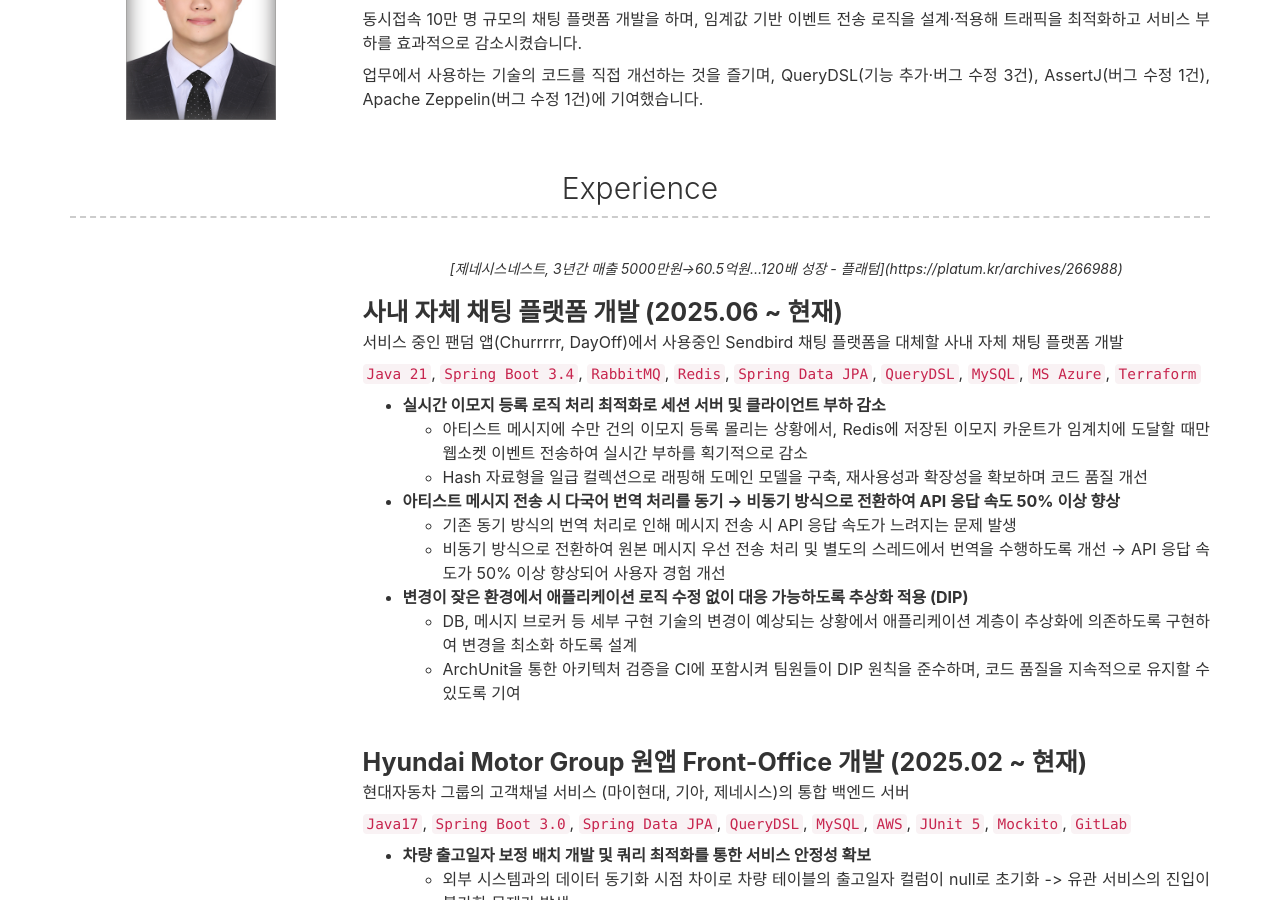
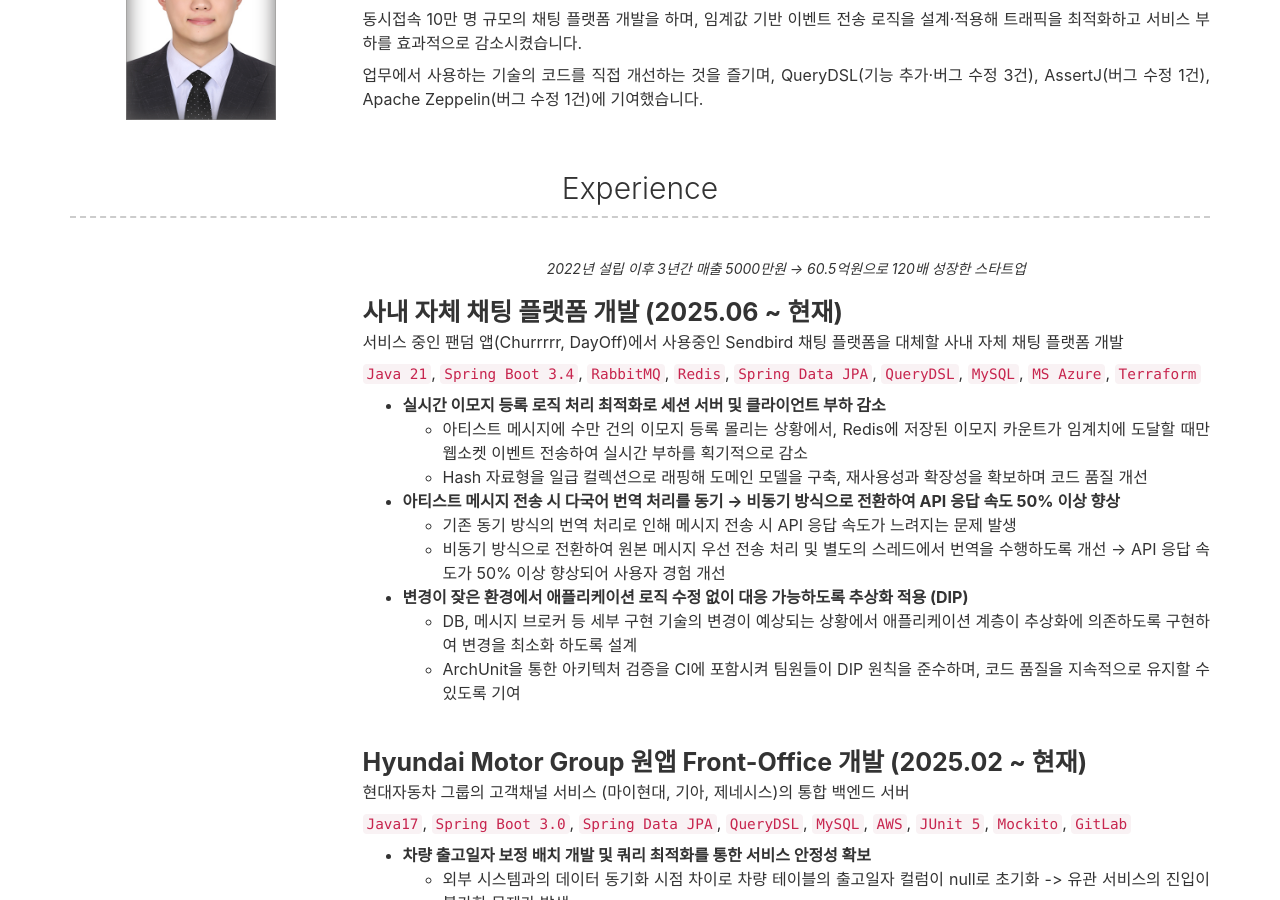
Before and after one commit to chadongmin/chadongmin.github.io, a Jekyll site: the page built from index.md, in a window 1280 px wide and 900 px high, scrolled down 409 px. Built offline with Jekyll 4.4.1, drawn with Linux system fonts in a browser that asks for light colours; nearby versions of some CDN libraries; some web fonts are replaced.

```diff
--- a/_config.yml
+++ b/_config.yml
@@ -66,7 +66,7 @@ content:
         caption: 2024.09 ~ 현재
         #        link: Link to company (optional)
         quote: >
-          [제네시스네스트, 3년간 매출 5000만원→60.5억원…120배 성장 - 플래텀](https://platum.kr/archives/266988)
+          2022년 설립 이후 3년간 매출 5000만원 → 60.5억원으로 120배 성장한 스타트업
 
 
         description: | # this will include new lines to allow paragraphs
```
Also changed, not shown: 1 other file.
